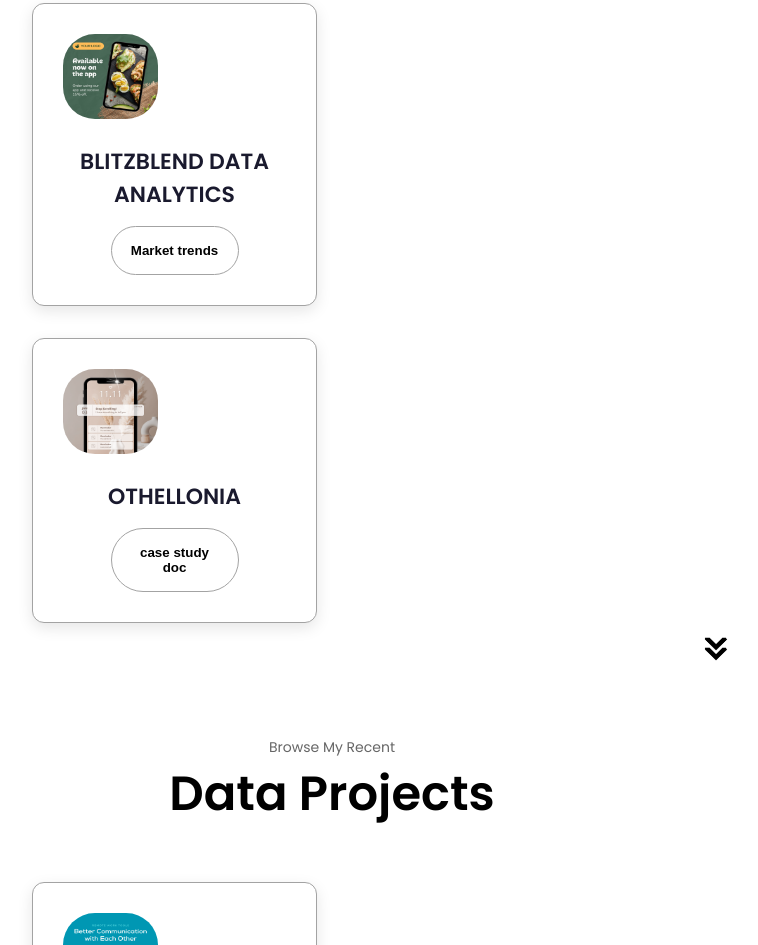
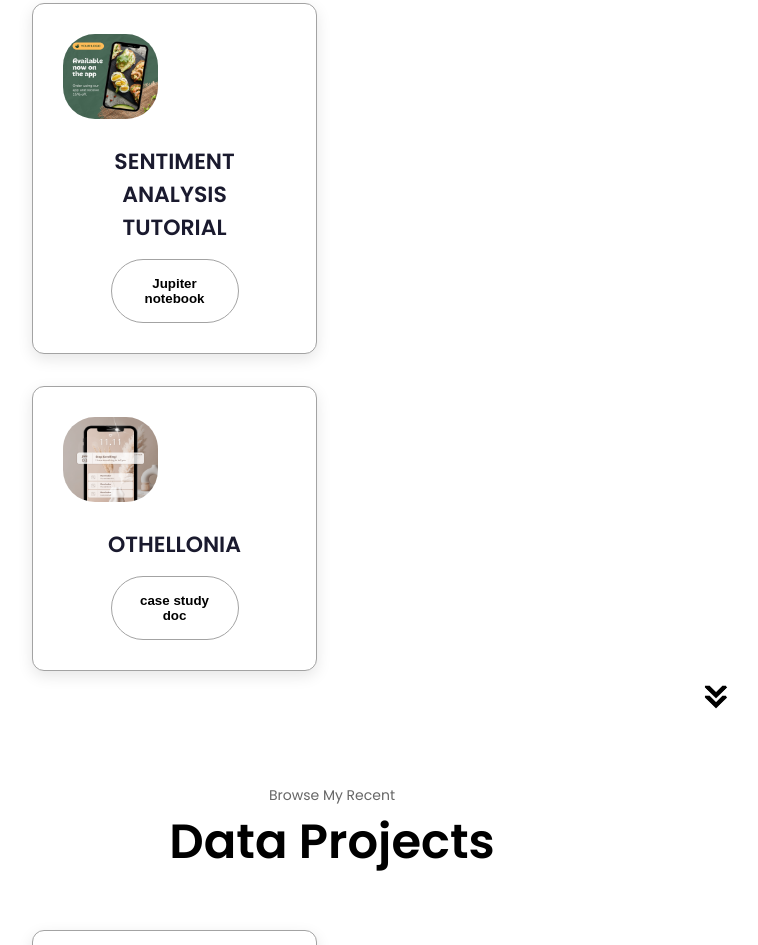
Before and after one commit to Jemimahosei/Final-Cut, a website: page index.html in a window 1280 px wide. Shown: the part 3367-4312 px from the top of the page, without its empty margins (308-1066 px from the left). Drawn offline with nearby package versions, Linux system fonts and the light colour scheme.

Commit message:
sentiment analysis

```diff
--- a/index.html
+++ b/index.html
@@ -254,13 +254,13 @@
                 class="project-img"
               />
             </div>
-            <h2 class="experience-sub-title project-title"> BlitzBlend Data Analytics</h2>
+            <h2 class="experience-sub-title project-title"> Sentiment Analysis Tutorial</h2>
             <div class="btn-container">
               <button
                 class="btn btn-color-2 project-btn"
-                onclick="location.href='https://colab.research.google.com/drive/1Uyj4BTWDGAyEYCJMTNlMXI6kToajmhgr?usp=sharing'"
+                onclick="location.href='https://colab.research.google.com/drive/1S77yrkfwx6mtYW65Zh3QYcQLdjvnKFSN#scrollTo=d8940d47-3123-4072-be2d-600fae906e3d'"
               >
-                Market trends
+                Jupiter notebook
               </button>
             </div>
 
```
